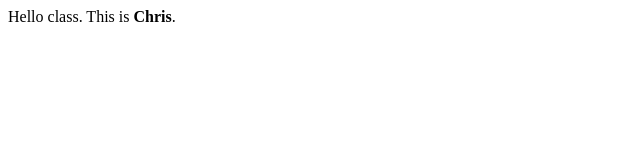
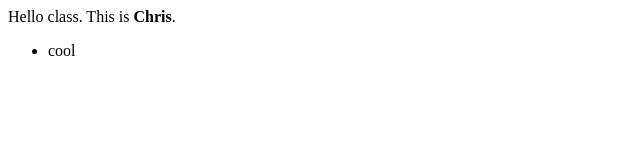
Before and after one commit to SingaporeClouds/week999, a website: page index.html in a window 1280 px wide. Shown: the full height of the page, 0-640 px from the left. Drawn offline with Linux system fonts and the light colour scheme.

Commit message:
My second change

```diff
--- a/index.html
+++ b/index.html
@@ -1,5 +1,8 @@
 <html>
   <body>
    Hello class. This is <b>Chris</b>.
+  <ul>
+    <li>cool</li>
+  </ul>
   </body>
 </html>
```
